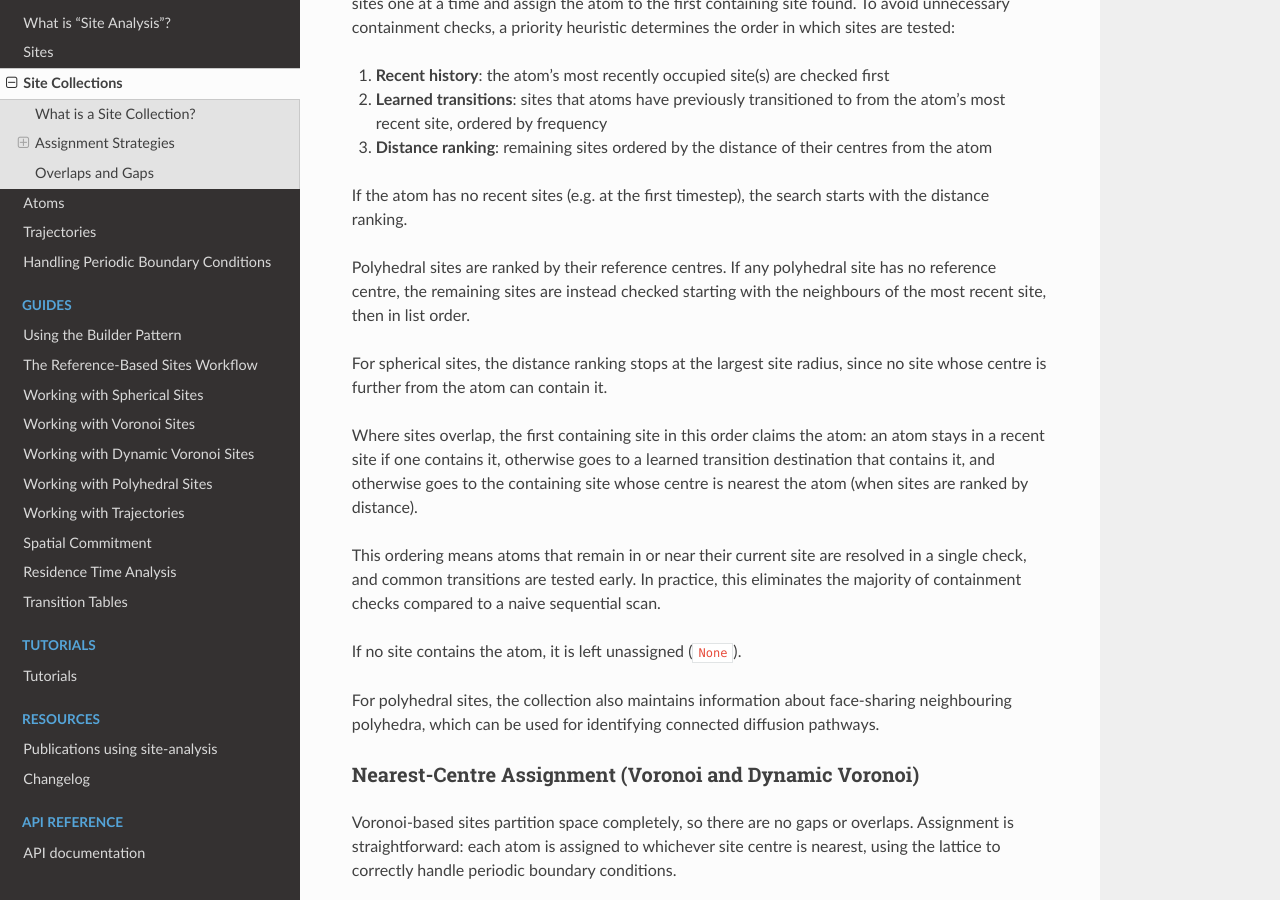
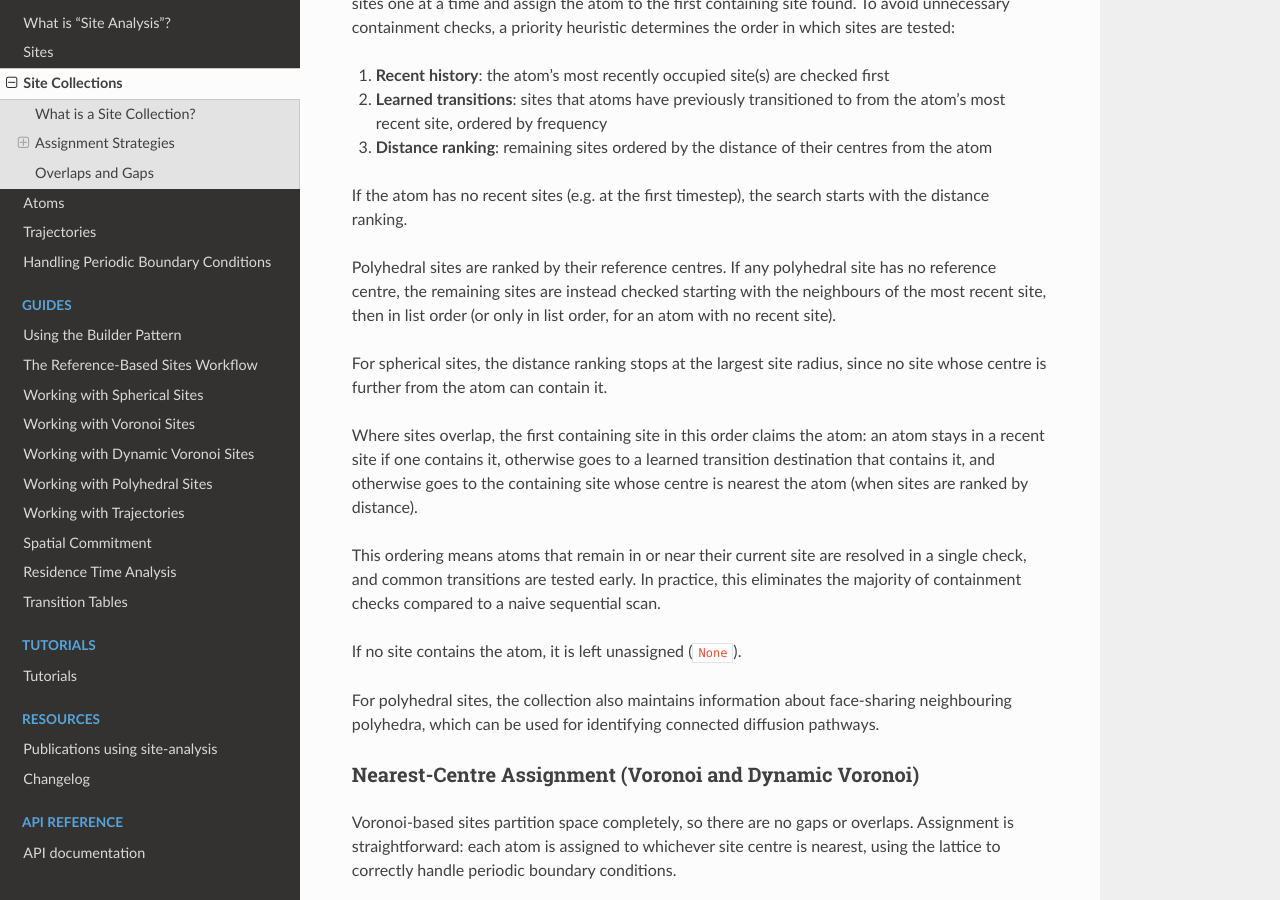
Before and after one commit to bjmorgan/site-analysis, a Sphinx documentation site: the page built from docs/source/concepts/site_collections.md, in a window 1280 px wide and 900 px high, scrolled down 645 px. Built offline with Sphinx 7.4.7 and the Read the Docs theme 3.1.0, drawn with Linux system fonts in a browser that asks for light colours.

Commit message:
Qualify the site ranking changelog and docs

```diff
--- a/docs/source/concepts/site_collections.md
+++ b/docs/source/concepts/site_collections.md
@@ -20,7 +20,7 @@ Spherical and polyhedral sites can overlap or leave gaps between them. These col
 
 If the atom has no recent sites (e.g. at the first timestep), the search starts with the distance ranking.
 
-Polyhedral sites are ranked by their reference centres. If any polyhedral site has no reference centre, the remaining sites are instead checked starting with the neighbours of the most recent site, then in list order.
+Polyhedral sites are ranked by their reference centres. If any polyhedral site has no reference centre, the remaining sites are instead checked starting with the neighbours of the most recent site, then in list order (or only in list order, for an atom with no recent site).
 
 For spherical sites, the distance ranking stops at the largest site radius, since no site whose centre is further from the atom can contain it.
 
```
Also changed, not shown: CHANGELOG.md (+1 -1 lines).
